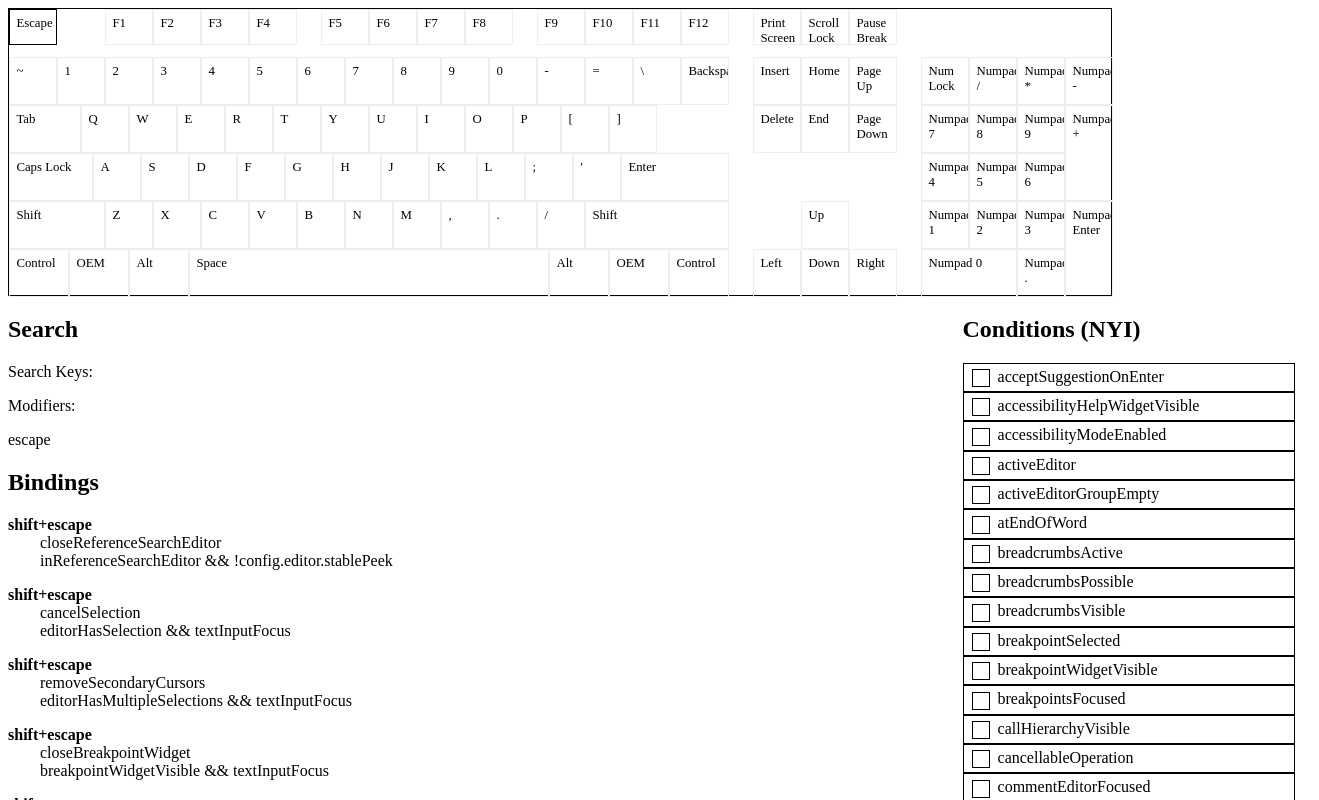
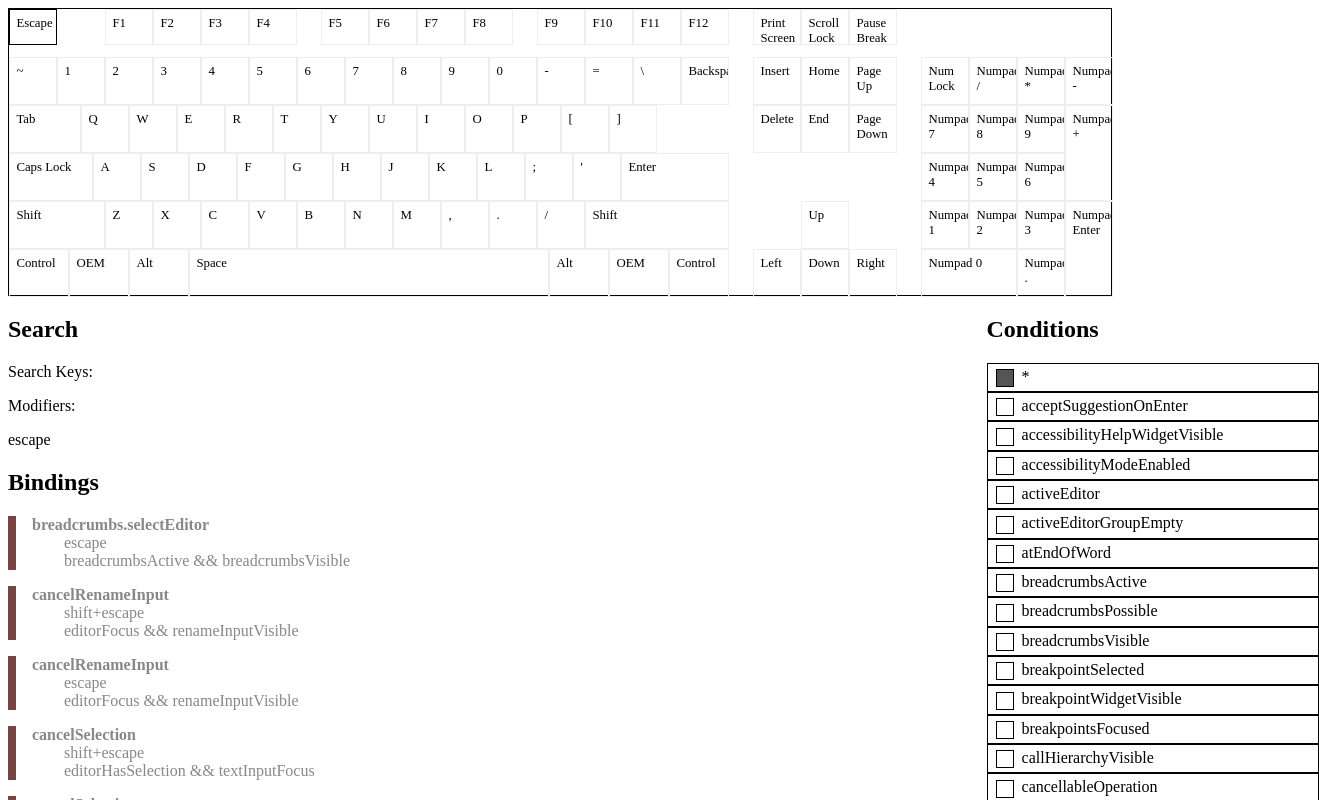
Before and after one commit to OldStarchy/Shortcut-Viewer, a React app: page / in a window 1280 px wide. Both pictures are taken after a click on the element "Escape". Shown: the top 800 px of the page, 1319 px wide, since content can reach past the window. Built offline with nearby package versions, Linux system fonts and the light colour scheme.

Commit message:
Add boolean conditions functionality

```diff
--- a/src/KeyboardShortcuts.ts
+++ b/src/KeyboardShortcuts.ts
@@ -1,7 +1,154 @@
+import { Condition } from './components/App';
+
 export interface IKeyBinding {
 	key: string;
 	command: string;
 	when?: string;
+}
+
+type Operand =
+	| {
+			type: 'truthy';
+			condition: string;
+			negate: boolean;
+	  }
+	| {
+			type: 'equal';
+			variable: string;
+			negate: boolean;
+			value: string;
+	  }
+	| {
+			type: 'match';
+			variable: string;
+			regex: string;
+	  };
+
+export function appliesToCondition(when: string, ...conditions: Condition[]) {
+	// Parse "when" parameter
+	// TODO: cache this result
+
+	const operands: Operand[] = [];
+
+	//TODO: Doesn't handle spacey strings
+	const tokens = when.split(' ');
+
+	const xRule = /(?<negate>!)?(?<condition>\w+|\*)/;
+	while (tokens.length > 0) {
+		const token = tokens.shift()!;
+		let match: RegExpExecArray | null;
+
+		if ((match = xRule.exec(token)) !== null) {
+			operands.push({
+				type: 'truthy',
+				negate: match.groups!.negate !== undefined,
+				condition: match.groups!.condition,
+			});
+		} else if (token == '==' || token == '!=') {
+			const last = operands.pop();
+			if (!last || last.type != 'truthy' || last.negate === true) {
+				throw 'invalid condition';
+			}
+
+			const next = tokens.shift();
+			if (!next) {
+				throw 'missing comparator';
+			}
+			operands.push({
+				type: 'equal',
+				variable: last.condition,
+				negate: token == '!=',
+				value: next.replace(/(^'|^"|'$|"$)/g, ''),
+			});
+		} else if (token == '=~') {
+			const last = operands.pop();
+			if (!last || last.type != 'truthy' || last.negate === true) {
+				throw 'invalid condition';
+			}
+
+			const next = tokens.shift();
+			if (!next) {
+				throw 'missing regex';
+			}
+			operands.push({
+				type: 'match',
+				variable: last.condition,
+				regex: next,
+			});
+		} else if (token == '&&') {
+			//pass
+		} else {
+			throw `Unrecognised token in when clause "${token}"`;
+		}
+	}
+
+	for (const operand of operands) {
+		switch (operand.type) {
+			case 'equal': {
+				const cond = conditions.find(c => c.type == 'string') as
+					| {
+							type: 'string';
+							variable: string;
+							value: string;
+					  }
+					| undefined;
+
+				// TODO: too many negatives is confusing
+				if (cond === undefined) {
+					if (!operand.negate && operand.value !== '') {
+						return false;
+					}
+				} else {
+					if (cond.type == 'string') {
+						if (cond.value !== operand.value) {
+							return false;
+						}
+					} else {
+						return false;
+					}
+				}
+
+				continue;
+			}
+			case 'match': {
+				const cond = conditions.find(c => c.type == 'string') as
+					| {
+							type: 'string';
+							variable: string;
+							value: string;
+					  }
+					| undefined;
+				let val = '';
+
+				// TODO: too many negatives is confusing
+				if (cond) {
+					if (cond.variable === operand.variable) {
+						val = cond.value;
+					}
+				}
+
+				if (!new RegExp(operand.regex).test(val)) {
+					return false;
+				}
+
+				continue;
+			}
+			case 'truthy': {
+				if (operand.negate) {
+					if (conditions.findIndex(c => c.type == 'boolean' && c.condition === operand.condition) !== -1) {
+						return false;
+					}
+				} else {
+					if (conditions.findIndex(c => c.type == 'boolean' && c.condition === operand.condition) === -1) {
+						return false;
+					}
+				}
+
+				continue;
+			}
+		}
+	}
+	return true;
 }
 
 export class KeyBindings {
@@ -50,7 +197,7 @@ export class KeyBindings {
 		}
 	}
 
-	filter(...search: string[]) {
+	filter(conditions: Condition[], ...search: string[]) {
 		const result = [];
 		search = search.filter(sch => sch);
 
@@ -63,8 +210,19 @@ export class KeyBindings {
 					.join('+')
 					.split('+');
 
-				if (search.findIndex(sch => !keys.includes(sch)) === -1) {
-					result.push(binding);
+				for (const command in binding.commands) {
+					if (binding.commands.hasOwnProperty(command)) {
+						const when = binding.commands[command];
+
+						if (search.findIndex(sch => !keys.includes(sch)) === -1) {
+							result.push({
+								input: binding.key,
+								command: command,
+								when: when,
+								active: appliesToCondition(when, ...conditions),
+							});
+						}
+					}
 				}
 			}
 		}
--- a/src/components/App.tsx
+++ b/src/components/App.tsx
@@ -1,5 +1,5 @@
 import * as React from 'react';
-import { KeyBindings } from '../KeyboardShortcuts';
+import { appliesToCondition, KeyBindings } from '../KeyboardShortcuts';
 import { Key } from '../keys/Key';
 import { Layout } from '../layouts/Layout';
 import { BindingList } from './BindingList';
@@ -14,7 +14,18 @@ export type Binding = {
 type AppState = {
 	searchKey: string;
 	modifiers: string[];
+	conditions: Condition[];
 };
+export type Condition =
+	| {
+			type: 'boolean';
+			condition: string;
+	  }
+	| {
+			type: 'string';
+			variable: string;
+			value: string;
+	  };
 export class App extends React.Component<
 	{
 		keyBindings: KeyBindings;
@@ -22,7 +33,16 @@ export class App extends React.Component<
 	},
 	AppState
 > {
-	state: AppState = { searchKey: '', modifiers: [] };
+	state: AppState = {
+		searchKey: '',
+		modifiers: [],
+		conditions: [
+			{
+				type: 'boolean',
+				condition: '*',
+			},
+		],
+	};
 
 	filterItems(key: string) {
 		this.setState({
@@ -55,12 +75,13 @@ export class App extends React.Component<
 							input: binding.key,
 							command,
 							when,
+							active: appliesToCondition(when, ...this.state.conditions),
 						});
 					}
 				}
 				return list;
 			},
-			[] as Binding[],
+			[] as Array<Binding & { active: boolean }>,
 		);
 	}
 
@@ -82,12 +103,43 @@ export class App extends React.Component<
 	componentDidMount() {
 		document.addEventListener('keyup', e => {
 			const btn = this.props.layout.buttons.find(b => b.key.toLowerCase() == e.key.toLowerCase());
-
 			if (btn) {
 				this.onClick(btn);
 				e.preventDefault();
 			}
 		});
+	}
+
+	onChangeCondition(condition: string, value: string | boolean) {
+		if (typeof value === 'string') {
+			return;
+		}
+
+		if (value) {
+			if (this.state.conditions.findIndex(c => c.type == 'boolean' && c.condition == condition) === -1) {
+				this.setState({
+					...this.state,
+					conditions: [
+						...this.state.conditions,
+						{
+							type: 'boolean',
+							condition: condition,
+						},
+					],
+				});
+			}
+		} else {
+			const index = this.state.conditions.findIndex(c => c.type == 'boolean' && c.condition == condition);
+			if (index !== -1) {
+				const conds = this.state.conditions.slice();
+				conds.splice(index, 1);
+
+				this.setState({
+					...this.state,
+					conditions: conds,
+				});
+			}
+		}
 	}
 
 	render() {
@@ -118,15 +170,31 @@ export class App extends React.Component<
 
 						<h2>Bindings</h2>
 						<BindingList
-							items={this.bindingsToItems(
-								this.props.keyBindings.filter(...this.state.modifiers.concat(this.state.searchKey)),
+							items={this.props.keyBindings.filter(
+								this.state.conditions,
+								...this.state.modifiers.concat(this.state.searchKey),
 							)}
 						/>
 					</div>
 					<div style={{ flexShrink: 1 }}>
-						<h2>Conditions (NYI)</h2>
+						<h2>Conditions</h2>
+						<CheckBox
+							id="_all"
+							label="*"
+							onChange={checked => {
+								this.onChangeCondition('*', checked);
+							}}
+							checked={true}
+						/>
 						{this.props.keyBindings.conditions.map((cond, index) => (
-							<CheckBox key={index} id={`Condition${index}`} label={cond} onChange={() => {}} />
+							<CheckBox
+								key={index}
+								id={`Condition${index}`}
+								label={cond}
+								onChange={checked => {
+									this.onChangeCondition(cond, checked);
+								}}
+							/>
 						))}
 					</div>
 				</div>
--- a/src/components/BindingDetail.scss
+++ b/src/components/BindingDetail.scss
@@ -1,11 +1,22 @@
 .binding-detail {
 	margin-bottom: 1rem;
+	border-left-width: 0.5rem;
+	border-left-style: solid;
+	padding-left: 1rem;
+
+	&.active {
+		border-left-color: #090;
 	}
-.binding-detail > span {
+	&.inactive {
+		border-left-color: #744;
+		color: #888;
+	}
+	> span {
 		display: block;
 		margin-left: 2rem;
 	}
-.binding-detail .input {
+	.command {
 		font-weight: bold;
 		margin-left: 0;
 	}
+}
--- a/src/components/BindingDetail.tsx
+++ b/src/components/BindingDetail.tsx
@@ -12,9 +12,9 @@ export class BindingDetail extends React.Component<
 > {
 	public render() {
 		return (
-			<div className="binding-detail">
+			<div className={`binding-detail ${this.props.active ? 'active' : 'inactive'}`}>
+				<span className="command">{this.props.command}</span>
 				<span className="input">{this.props.input}</span>
-				<span className="command">{this.props.command}</span>
 				<span className="when">{this.props.when}</span>
 			</div>
 		);
--- a/src/components/BindingList.tsx
+++ b/src/components/BindingList.tsx
@@ -2,12 +2,25 @@ import * as React from 'react';
 import { Binding } from './App';
 import { BindingDetail } from './BindingDetail';
 
-export const BindingList = ({ items }: { items: Binding[] }) => (
+export const BindingList = ({ items }: { items: Array<Binding & { active: boolean }> }) => (
 	<ul>
-		{items.map((item, index) => (
-			<li key={index}>
-				<BindingDetail {...item} active={false} />
-			</li>
-		))}
+		{items
+			.sort((a, b) => {
+				if (a.active != b.active) {
+					return a.active ? -1 : 1;
+				}
+				if (a.command === b.command) {
+					return 0;
+				}
+				if (a.command < b.command) {
+					return -1;
+				}
+				return 1;
+			})
+			.map((item, index) => (
+				<li key={index}>
+					<BindingDetail {...item} />
+				</li>
+			))}
 	</ul>
 );
--- a/src/components/Checkbox.scss
+++ b/src/components/Checkbox.scss
@@ -31,3 +31,7 @@
 .checkbox > label:hover {
 	background-color: #aaa;
 }
+
+.red {
+	color: red;
+}
--- a/src/components/Checkbox.tsx
+++ b/src/components/Checkbox.tsx
@@ -17,7 +17,12 @@ export class CheckBox extends React.Component<
 	public render() {
 		return (
 			<div className="checkbox">
-				<input id={this.props.id} type="checkbox" onChange={e => this.props.onChange(e.target.checked)} />
+				<input
+					defaultChecked={this.props.checked || false}
+					id={this.props.id}
+					type="checkbox"
+					onChange={e => this.props.onChange(e.target.checked)}
+				/>
 				<label htmlFor={this.props.id}>{this.props.label}</label>
 			</div>
 		);
```
Lines whose indentation alone changed are shown as unchanged.
